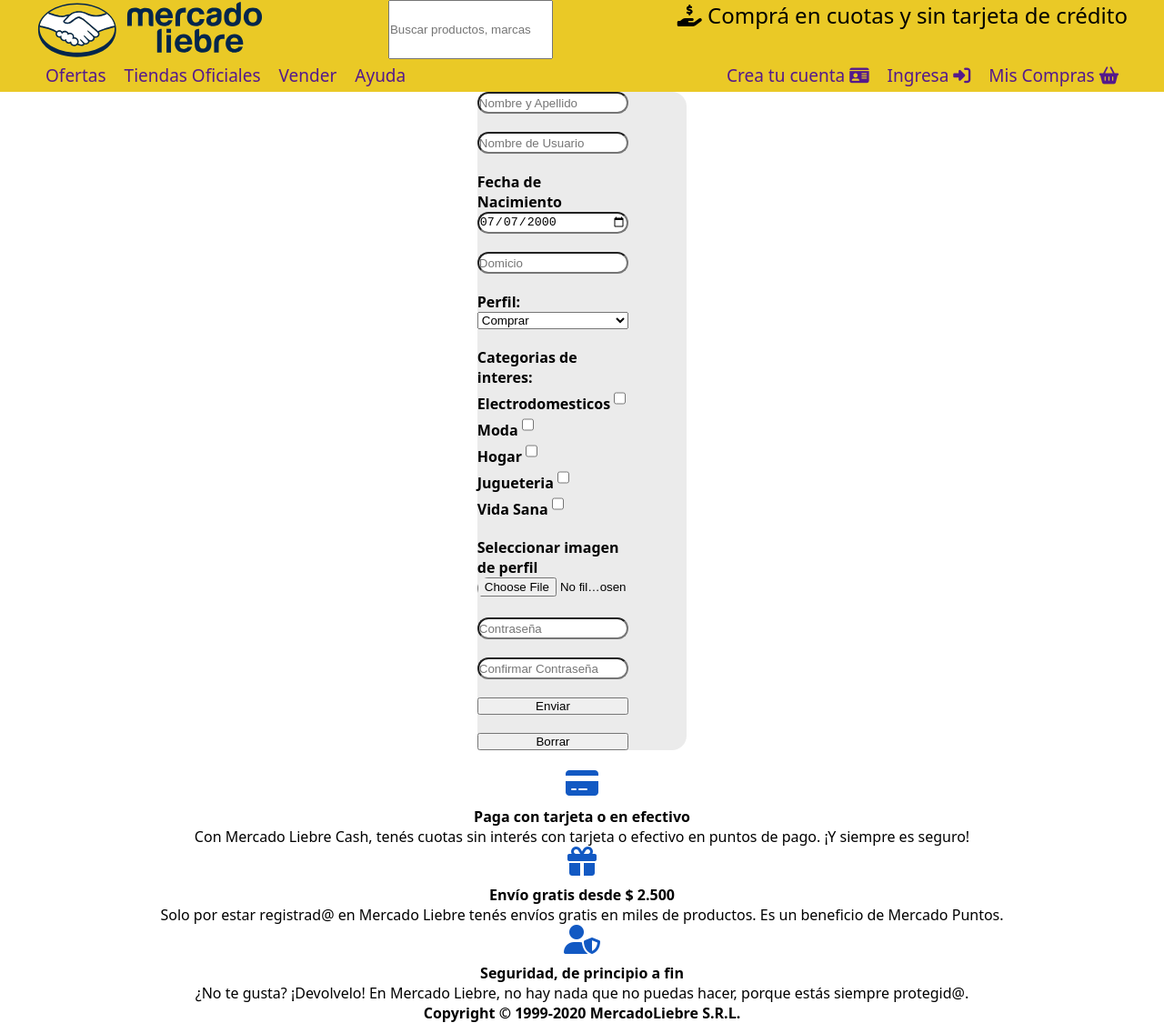
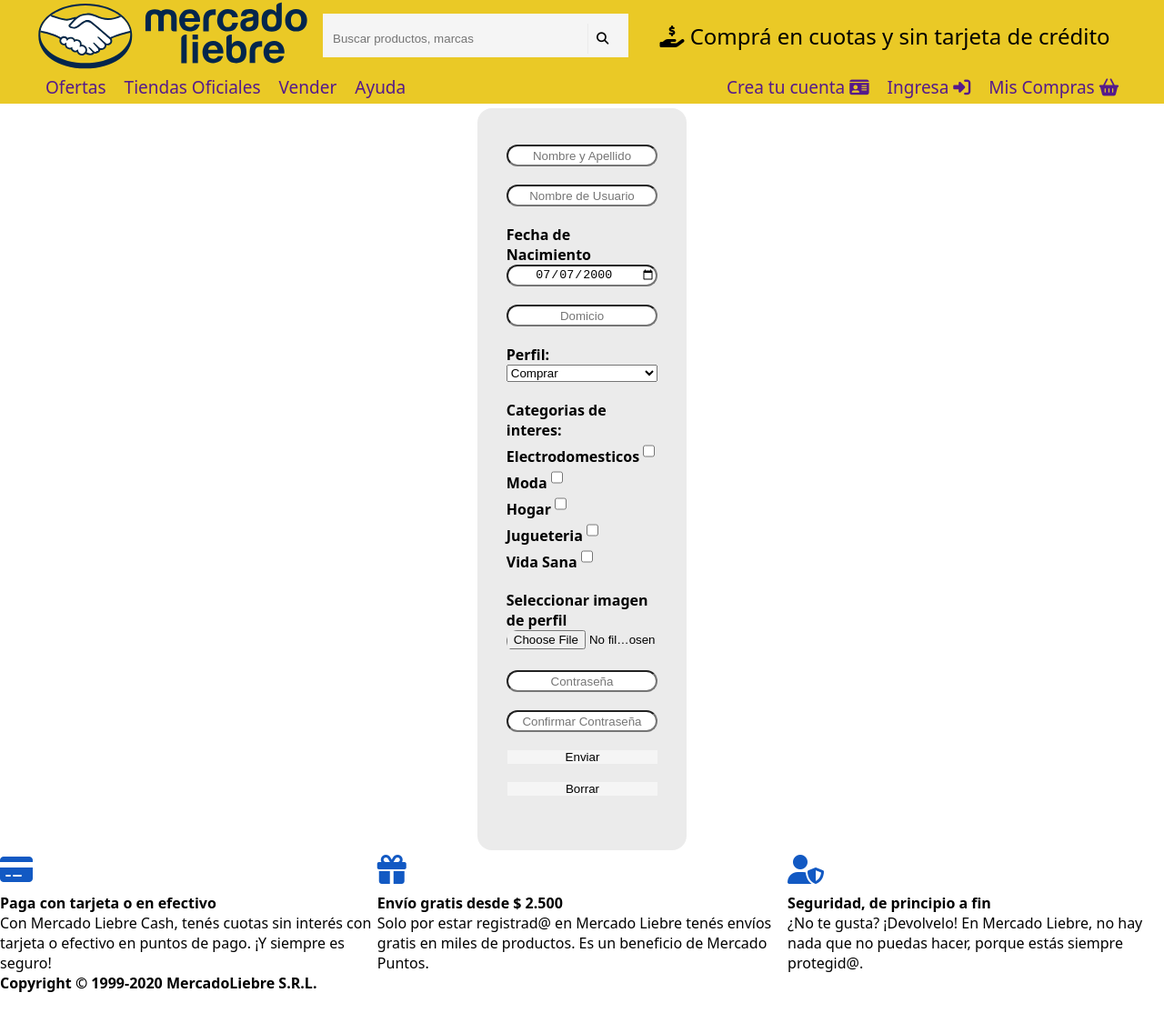
Before and after one commit to mgmaxi96/Mercado_liebre, a website: page views/registrer.html in a window 1280 px wide. Shown: the whole page at 91% size. After the commit the page ends 1092 px from the top, so only its background shows below. Drawn offline with Linux system fonts and the light colour scheme; files that its build step writes are made by us from their sources.

Commit message:
mercado_liebre6

```diff
--- a/package.json
+++ b/package.json
@@ -2,7 +2,7 @@
   "name": "clase17",
   "version": "1.0.0",
   "description": "",
-  "main": "index.js",
+  "main": "app.js",
   "scripts": {
    "test" :"nodemon app.js",
    "start" : "node app.js"
--- a/public/css/registrer.css
+++ b/public/css/registrer.css
@@ -7,18 +7,48 @@
     ;
 }
 
+
 .main-header {
     background-color: #EAC926;
 }
 
 .logo {
-    width: 250px;
+    width: 45%;
 }
+
+.header-top {
+    display: flex;
+    flex-wrap: wrap;
+    justify-content: space-between;
+}
+
 
 .titulo1 {
     font-weight: 400;
+    ;
+}
 
+.search-bar {
+    margin: 15px;
+    background-color: whitesmoke;
+    border: none;
+    padding: 3px;
+    width: 169px;
 }
+
+.search-bar input {
+    border: none;
+    background-color: whitesmoke;
+    width: 88%;
+}
+
+button {
+    border: none;
+    background-color: whitesmoke;
+    border-left: 1px solid #ebebeb;
+}
+
+
 
 .burger-menu {
     display: block;
@@ -36,6 +66,7 @@
     list-style: none;
     margin: 0;
     padding: 0;
+    display: flex;
 }
 
 .header-bot a {
@@ -45,14 +76,17 @@
     font-size: 17px;
 }
 
+
+
 .header-bot {
-    display: flex;
-    justify-content: space-between;
+    display: none;
+    color: #ebebeb;
 }
 
-.header-bot ul {
-    display: flex;
+.header-bot:hover {
+    color: black;
 }
+
 
 .header-bot li {
     margin: 0 5px
@@ -63,6 +97,13 @@
     width: 18%;
     border-radius: 1em;
     margin: auto;
+}
+.general{
+    margin: 5px;
+    padding: 40px;
+    display: flex;
+    justify-content: center;
+
 }
 
 .inputs {
@@ -77,6 +118,7 @@
 .inputs input {
     border-radius: 1em;
     height: 3vh;
+    text-align: center;
 }
 
 .date label {
@@ -88,23 +130,29 @@
 }
 
 
-footer {
-    text-align: center;
+.footer {
+    width: 100%;
+    display: flex;
 }
 
-footer i{color: #1259c3;
+footer i {
+    color: #1259c3;
     font-size: 2em;
     margin-bottom: 10px;
+    transition: 0.5s;
+}
+
+footer i:hover {
+    color: #03264C;
 }
 
 
-    @media (min-width:361px) {
-        .burger-menu{display: none;}
 
-        }
 
     @media (min-width:769px) {
-            .burger-menu{display: none;}
+        .burger-menu {
+            display: none;
+        }
 
         .header-top {
             display: flex;
@@ -115,6 +163,7 @@
             max-width: 350px;
             text-align: right;
         }
+
         .header-top,
         .header-bot {
             max-width: 1200px;
@@ -135,12 +184,46 @@
         }
     }
 
+    @media (min-width:1200px) {
+        .header-top {
+            display: flex;
+            justify-content: space-between;
+        }
 
-        @media (min-width:0px) and (max-width:480px){
-            .border{display: none;}
-            .header-bot{display: none}
-            .logo{width: 50%;}
-            header div input {width: 50%;}
-           .footer{width: 100%;}
+        .header-bot {
+            display: block;
+        }
+
+        .header-bot {
+            display: flex;
+            justify-content: space-between;
+        }
+
+        .border {
+            display: flex;
+            flex-flow: wrap;
+            justify-content: left;
+            border-top: 1px solid #ebebeb;
+            padding: 15px;
+        }
+
+        .logo {
+            max-width: 25%;
+        }
+
+        .search-bar {
+            width: 28%;
+            padding: 11px;
+        }
+
+        .button {
+            width: 10%;
+            height: 126%;
+        }
+
+        .titulo1 {
+            margin: auto;
 
         }
+
+    }
--- a/public/css/style.css
+++ b/public/css/style.css
@@ -224,6 +224,41 @@
     margin: auto;
 }
 
+
+
+.border {
+    display: none;
+}
+
+
+
+.detail {
+    display: flex;
+    align-items: center;
+    flex-flow: wrap;
+    flex-direction: column;
+
+}
+
+
+
+.footer {
+    display: flex;
+    width: 100%;
+}
+
+footer i {
+    color: #1259c3;
+    font-size: 2em;
+    margin-bottom: 10px;
+    transition: 0.5s;
+}
+
+footer i:hover {
+    color: #03264C;
+}
+
+/*login */
 .login {
     display: flex;
     flex-direction: column;
@@ -249,42 +284,11 @@
     height: 3vh;
     justify-content: center;
 }
-
-.footer {
-    width: 100%;
-}
-
-.border {
-    display: none;
-}
-
-.footer {
+.general{
+    margin:10px;
+    padding: 10px;
     display: flex;
-}
-
-.detail {
-    display: flex;
-    align-items: center;
-    flex-flow: wrap;
-    flex-direction: column;
-
-}
-
-
-
-.footer {
-    width: 100%;
-}
-
-footer i {
-    color: #1259c3;
-    font-size: 2em;
-    margin-bottom: 10px;
-    transition: 0.5s;
-}
-
-footer i:hover {
-    color: #03264C;
+    justify-content: center;
 }
 
 
@@ -367,22 +371,3 @@
     }
 
 }
-
-
-
-
-
-
-
-
-
-
-/* parte 19*/
-/*
-
-
-/* parte 19*/
-/* parte 20 - algunos estan en parte 19*/
-/*
-producto{margin: 10px;}
-.border{border-top: 1px solid #ebebeb ;padding: 15px;}
--- a/views/registrer.html
+++ b/views/registrer.html
@@ -14,9 +14,15 @@
 </head>
 
 <body>
+
     <header class="main-header">
-        <div class="header-top"><img id="logo" src="/img/logo3.svg" width="20%" class="logo">
+        <div class="header-top"><img src="/img/logo3.svg" width="20%" class="logo">
+            <div class="search-bar">
                 <input type="text" name="Buscar" placeholder="Buscar productos, marcas">
+
+                <button class="button"><i class="fa-solid fa-magnifying-glass"></i></button>
+
+            </div>
             <h2 class="titulo1"> <i class="fa-solid fa-hand-holding-dollar"></i> Comprá en cuotas y sin tarjeta de
                 crédito</h2>
 
@@ -45,7 +51,7 @@
     </header>
 
     <main>
-        <div>
+        <div class="general">
         <form action="/registrer" method="POST">
 
                 <div class="inputs">
@@ -108,20 +114,33 @@
 
 
 
-        <footer> <i class="fa-solid fa-credit-card"></i>
+
+    <footer>
+        <div class="footer">
+            <div class="detail">
+                <i class="fa-solid fa-credit-card"></i>
                 <h4 class="texto" class="hola">Paga con tarjeta o en efectivo</h4>
                 <p class="texto">Con Mercado Liebre Cash, tenés cuotas sin interés con tarjeta o efectivo en
                     puntos de pago. ¡Y siempre es seguro!</p>
+            </div>
+            <div class="detail">
                 <i class="fa-solid fa-gift"></i>
                 <h4 class="texto">Envío gratis desde $ 2.500</h4>
                 <p class="texto">Solo por estar registrad@ en Mercado Liebre tenés envíos gratis en miles de
                     productos. Es un beneficio de Mercado Puntos.</p>
+            </div>
+            <div class="detail">
                 <i class="fa-solid fa-user-shield"></i>
                 <h4 class="texto">Seguridad, de principio a fin</h4>
                 <p class="texto">¿No te gusta? ¡Devolvelo! En Mercado Liebre, no hay nada que no puedas hacer,
                     porque estás siempre protegid@.</p>
+            </div>
+        </div>
 
         <h4 class="texto">Copyright © 1999-2020 MercadoLiebre S.R.L.</h4>
+
+
+
     </footer>
 
 
```
Also changed, not shown: views/login.html (+24 -2 lines). Lines whose indentation alone changed are shown as unchanged.
